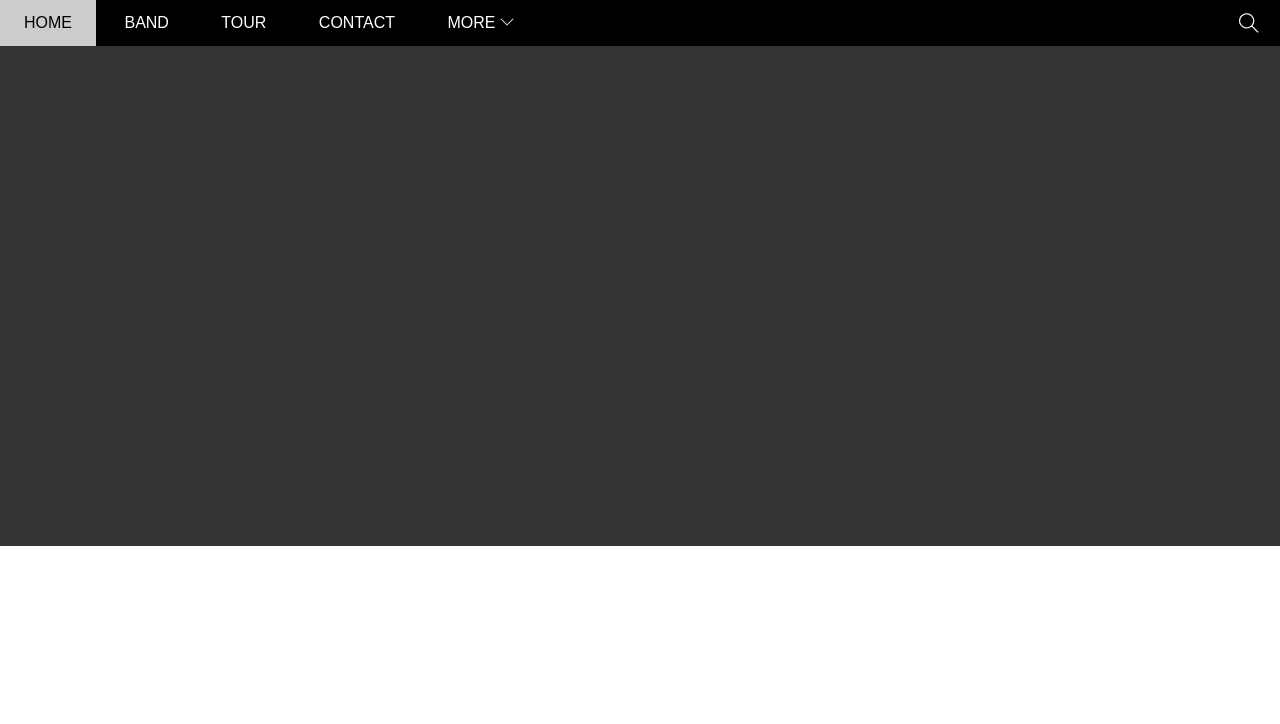
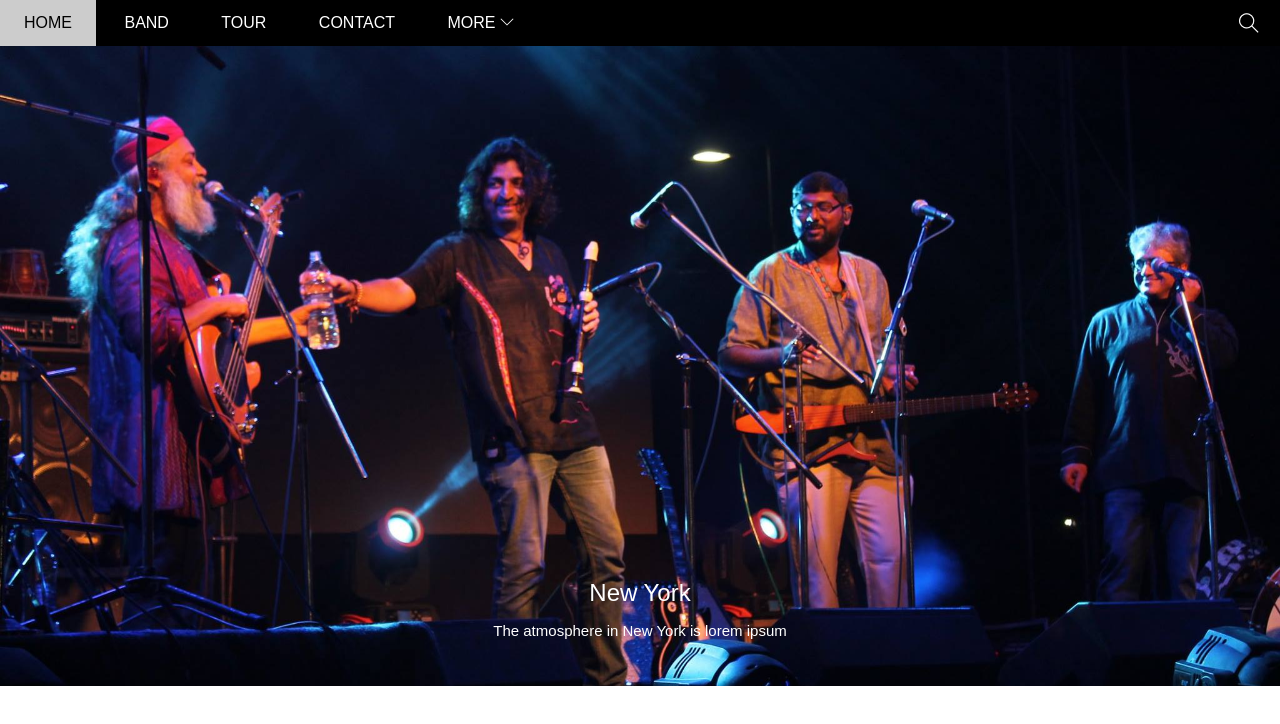
Before and after one commit to nhhpbc7a1/F8__w3-band, a plain HTML site: page index.html in a window 1280 px wide. Drawn offline with Linux system fonts and the light colour scheme.

Commit message:
slider text-contennt

```diff
--- a/assets/css/style.css
+++ b/assets/css/style.css
@@ -13,6 +13,7 @@ html {
 /* Variables */
 :root {
     --header-height: 46px;
+    --z-index-header: 1;
 }
 
 /*
@@ -34,6 +35,7 @@ html {
 
 #header {
     height: var(--header-height);
+    z-index: var(--z-index-header);
     background-color: #000;
     position: fixed;
     left: 0;
@@ -111,9 +113,31 @@ html {
 }
 
 #slider {
-    min-height: 500px;
-    background-color: #333;
     margin-top: var(--header-height);
+    padding-top: 50%;
+    background: url(/assets/img/slider/indian-ocean-best-indian-bands.jpg) no-repeat center /cover;
+    position: relative;
+}
+
+#slider .text-content {
+    padding: 32px 16px;
+    position: absolute;
+    bottom: 0;
+    left: 50%;
+    transform: translate(-50%, 0);
+    color: #fff;
+    text-align: center;
+}
+
+#slider .text-heading {
+    font-weight: 500;
+    font-size: 24px;
+    margin: 15px 0;
+}
+
+#slider .text-description {
+    margin: 15px 0;
+    font-size: 15px;
 }
 
 #content {
--- a/index.html
+++ b/index.html
@@ -37,7 +37,10 @@
             <!-- End: Search -->
         </div>
         <div id="slider">
-
+            <div class="text-content">
+                <h2 class="text-heading">New York</h2>
+                <div class="text-description">The atmosphere in New York is lorem ipsum</div>
+            </div>
         </div>
 
         <div id="content">
```
Also changed, not shown: assets/img/slider/indian-ocean-best-indian-bands.jpg (added).
